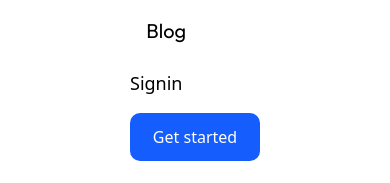
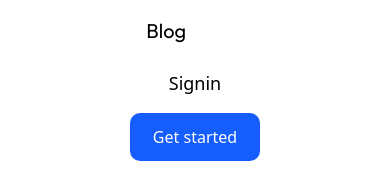
Before and after one commit to Rupeshprajapati421/codeshare-final-project, a React (Vite) app: page / in a window 390 px wide. Both pictures are taken after a click on the button 374 px from the left and 35 px from the top of the page. Shown: the part 240-423 px from the top of the page. Built offline with nearby package versions, Linux system fonts and the light colour scheme.

Commit message:
new save

```diff
--- a/src/Components/Navbar.jsx
+++ b/src/Components/Navbar.jsx
@@ -29,7 +29,7 @@ function Navbar() {
 
        {/* Mobile Menu Button */}
 <div className='md:hidden flex items-center'>
-  <button onClick={() => setMenuOpen(!menuOpen)} className='focus:outline-none'>
+  <button onClick={() => setMenuOpen(!menuOpen)} className='focus:outline-none mr-3'>
     <svg className='w-8 h-8 text-blue-700 ' fill='none' stroke='currentColor' viewBox='0 0 24 24' xmlns='http://www.w3.org/2000/svg'>
       <path strokeLinecap='round' strokeLinejoin='round' strokeWidth='2' d='M4 6h16M4 12h16M4 18h16'></path>
     </svg>
@@ -46,7 +46,7 @@ function Navbar() {
               <a href="#sell code" onClick={() => setMenuOpen(false)}><li>Sell Code</li></a>
               <a href="#Blog" onClick={() => setMenuOpen(false)}><li>Blog</li></a>
             </ul>
-            <div className='flex flex-col gap-4 mt-6'>
+            <div className=' flex-col gap-4 mt-6 items-center justify-center text-center flex'>
               <a className='text-[18px]' href="#signin" onClick={() => setMenuOpen(false)}>Signin</a>
               <button className='p-[12px] w-[130px] rounded-[10px] bg-blue-600 text-white'>Get started</button>
             </div>
```
